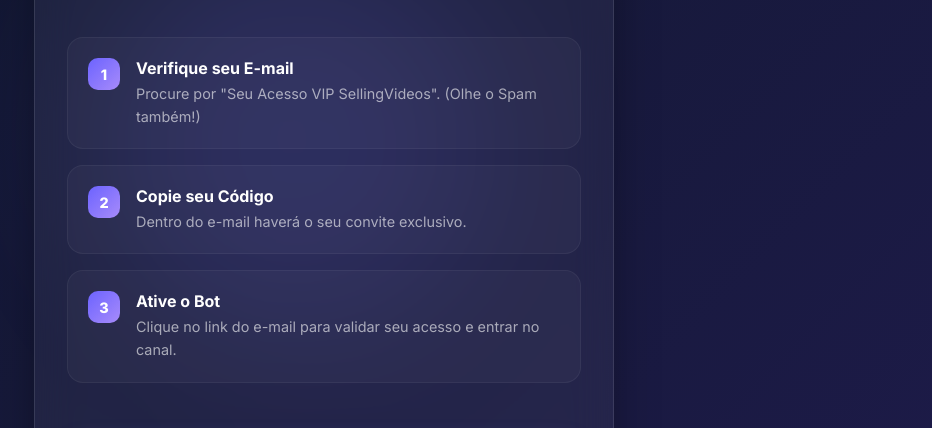
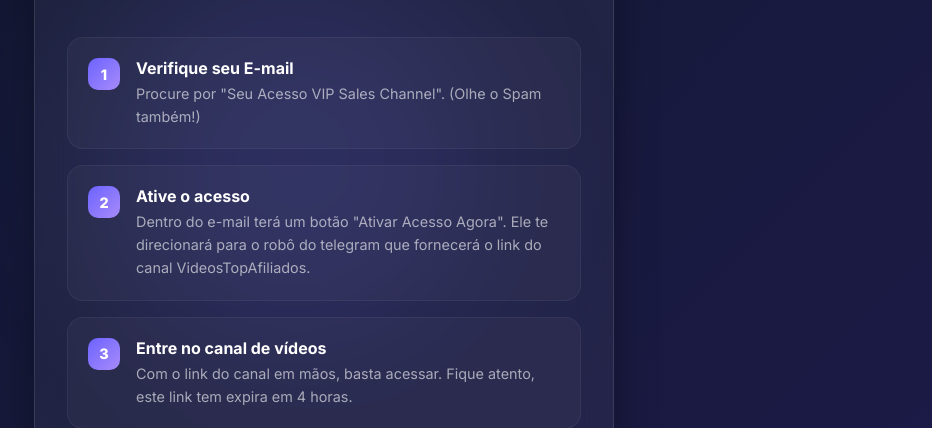
Before and after one commit to AnaSakihama/central-de-videos, a plain HTML site: page obrigado.html in a window 1280 px wide. Shown: the part 350-778 px from the top of the page, without its empty margins (316-1248 px from the left). Drawn offline with Linux system fonts and the light colour scheme.

Commit message:
style: update thank you page text and add favicon to all pages

```diff
--- a/obrigado.html
+++ b/obrigado.html
@@ -4,6 +4,7 @@
     <meta charset="UTF-8">
     <meta name="viewport" content="width=device-width, initial-scale=1.0">
     <title>Sucesso! | SellingVideos VIP</title>
+    <link rel="icon" type="image/png" href="favicon.png">
     <link rel="preconnect" href="https://fonts.googleapis.com">
     <link rel="preconnect" href="https://fonts.gstatic.com" crossorigin>
     <link href="https://fonts.googleapis.com/css2?family=Inter:wght@400;500;600;700;800&family=Outfit:wght@400;600;800&display=swap" rel="stylesheet">
@@ -229,21 +230,21 @@
                 <div class="step-icon">1</div>
                 <div class="step-content">
                     <h4>Verifique seu E-mail</h4>
-                    <p>Procure por "Seu Acesso VIP SellingVideos". (Olhe o Spam também!)</p>
+                    <p>Procure por "Seu Acesso VIP Sales Channel". (Olhe o Spam também!)</p>
                 </div>
             </div>
             <div class="step">
                 <div class="step-icon">2</div>
                 <div class="step-content">
-                    <h4>Copie seu Código</h4>
-                    <p>Dentro do e-mail haverá o seu convite exclusivo.</p>
+                    <h4>Ative o acesso</h4>
+                    <p>Dentro do e-mail terá um botão "Ativar Acesso Agora". Ele te direcionará para o robô do telegram que fornecerá o link do canal VideosTopAfiliados.</p>
                 </div>
             </div>
             <div class="step">
                 <div class="step-icon">3</div>
                 <div class="step-content">
-                    <h4>Ative o Bot</h4>
-                    <p>Clique no link do e-mail para validar seu acesso e entrar no canal.</p>
+                    <h4>Entre no canal de vídeos</h4>
+                    <p>Com o link do canal em mãos, basta acessar. Fique atento, este link tem expira em 4 horas.</p>
                 </div>
             </div>
         </div>
```
Also changed, not shown: admin-panel/index.html (+1 -0 lines), index.html (+1 -0 lines), suporte.html (+1 -0 lines), favicon.png (added).
